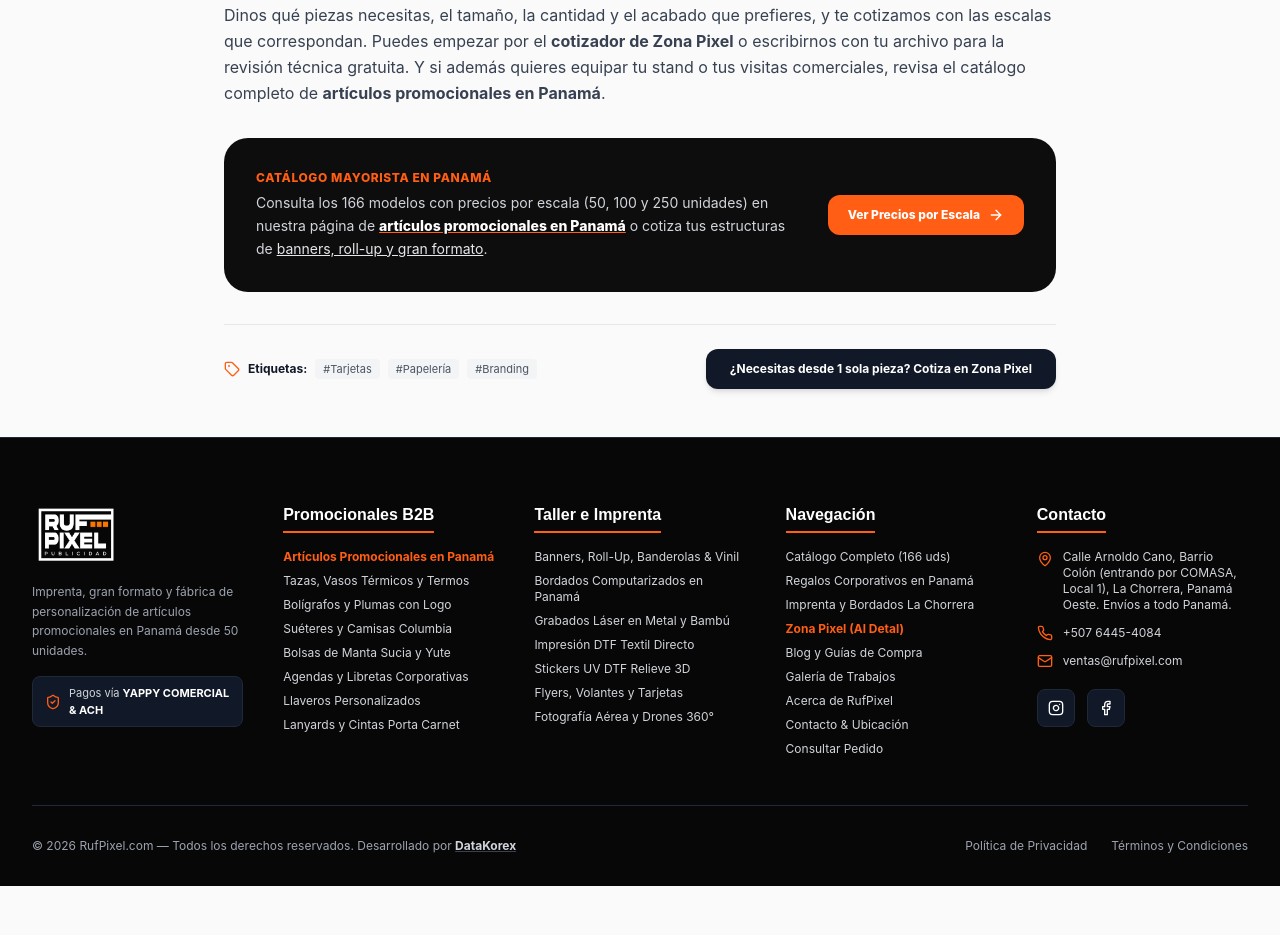
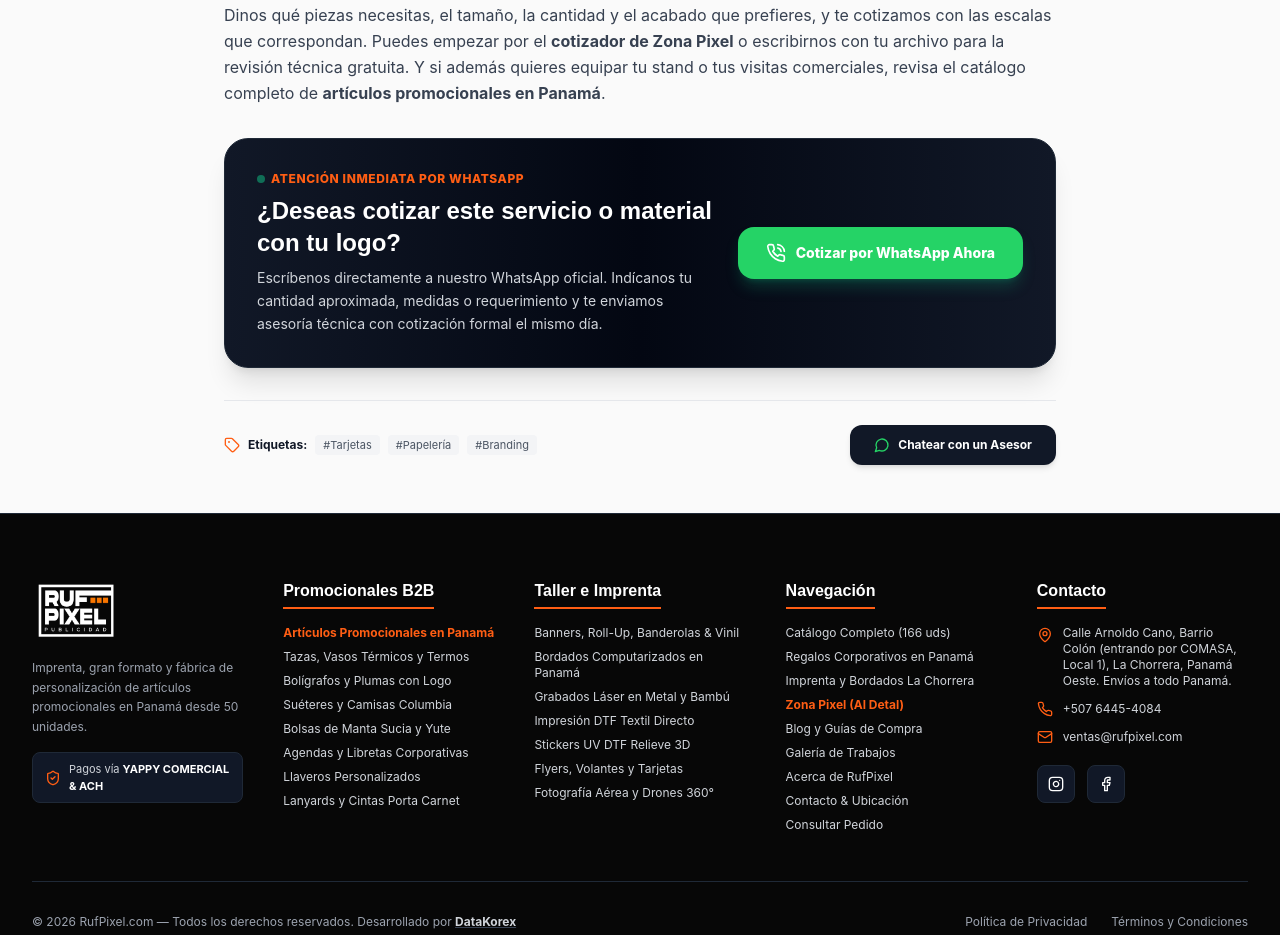
Before and after one commit to cotoss3/Rufpixel_Vercel, a Next.js app: page /blog/acabados-premium-en-tarjetas-de-presentacion in a window 1280 px wide. Shown: the part 4960-5895 px from the top of the page. Before the commit the page ends 5846 px from the top, so only its background shows below. Built offline with nearby package versions, Linux system fonts and the light colour scheme; no server answers.

Commit message:
feat(cro): replace product links in blog articles with direct WhatsApp quote CTA

```diff
--- a/src/app/blog/[slug]/page.tsx
+++ b/src/app/blog/[slug]/page.tsx
@@ -2,7 +2,7 @@ import React from 'react';
 import Link from 'next/link';
 import { notFound } from 'next/navigation';
 import { getBlogPostBySlug } from '@/lib/wordpress';
-import { ArrowLeft, ArrowRight, Clock, User, Tag } from 'lucide-react';
+import { ArrowLeft, Clock, User, Tag, PhoneCall, MessageCircle } from 'lucide-react';
 import { ArticleSchema, BreadcrumbListSchema } from '@/components/seo/SchemaOrg';
 
 const BLOG_SEO_TITLES: Record<string, string> = {
@@ -146,33 +146,34 @@ export default async function BlogPostDetailPage({ params }: { params: { slug: s
         dangerouslySetInnerHTML={{ __html: post.content }}
       />
 
-      {/* SILO Authority Callout to Money Pillar */}
-      <div className="bg-[#0D0D0D] text-white rounded-3xl p-6 sm:p-8 flex flex-col sm:flex-row items-start sm:items-center justify-between gap-6">
-        <div className="space-y-1.5 text-xs sm:text-sm text-gray-300">
-          <span className="text-[#FF5E14] font-extrabold uppercase tracking-wider text-xs block">
-            Catálogo Mayorista en Panamá
+      {/* Direct WhatsApp Quote Conversion Box */}
+      <div className="bg-gradient-to-r from-gray-900 via-gray-950 to-gray-900 text-white rounded-3xl p-6 sm:p-8 flex flex-col sm:flex-row items-start sm:items-center justify-between gap-6 shadow-xl border border-gray-800">
+        <div className="space-y-2 text-xs sm:text-sm text-gray-300 max-w-xl">
+          <span className="text-[#FF5E14] font-extrabold uppercase tracking-wider text-xs flex items-center space-x-1.5">
+            <span className="w-2 h-2 rounded-full bg-emerald-500 animate-pulse"></span>
+            <span>Atención Inmediata por WhatsApp</span>
           </span>
-          <p className="leading-relaxed">
-            Consulta los 166 modelos con precios por escala (50, 100 y 250 unidades) en nuestra página de{' '}
-            <Link href="/articulos-promocionales-panama" className="text-white font-extrabold underline decoration-[#FF5E14] hover:text-[#FF5E14]">
-              artículos promocionales en Panamá
-            </Link>{' '}
-            o cotiza tus estructuras de{' '}
-            <Link href="/servicios/impresion-gran-formato" className="text-gray-200 underline hover:text-[#FF5E14]">
-              banners, roll-up y gran formato
-            </Link>.
+          <h3 className="text-xl sm:text-2xl font-extrabold text-white font-outfit">
+            ¿Deseas cotizar este servicio o material con tu logo?
+          </h3>
+          <p className="leading-relaxed text-gray-300">
+            Escríbenos directamente a nuestro WhatsApp oficial. Indícanos tu cantidad aproximada, medidas o requerimiento y te enviamos asesoría técnica con cotización formal el mismo día.
           </p>
         </div>
-        <Link
-          href="/articulos-promocionales-panama"
-          className="shrink-0 bg-[#FF5E14] hover:bg-[#E04700] text-white px-5 py-3 rounded-xl text-xs font-extrabold transition-all flex items-center space-x-2"
+        <a
+          href={`https://wa.me/50764454084?text=${encodeURIComponent(
+            `Hola RufPixel, estuve leyendo el artículo "${post.title}" y quisiera solicitar una cotización formal.`
+          )}`}
+          target="_blank"
+          rel="noopener noreferrer"
+          className="shrink-0 bg-[#25D366] hover:bg-[#20ba5a] text-white px-7 py-4 rounded-2xl text-sm font-extrabold shadow-lg shadow-emerald-500/25 hover:shadow-emerald-500/40 hover:-translate-y-0.5 transition-all flex items-center space-x-2.5"
         >
-          <span>Ver Precios por Escala</span>
-          <ArrowRight className="w-4 h-4" />
-        </Link>
+          <PhoneCall className="w-5 h-5" />
+          <span>Cotizar por WhatsApp Ahora</span>
+        </a>
       </div>
 
-      {/* Footer Share & Tag Callout */}
+      {/* Footer Share, Tags & Quick WhatsApp Action */}
       <div className="pt-6 border-t border-gray-200 flex flex-col sm:flex-row items-center justify-between gap-4">
         <div className="flex items-center space-x-2 text-xs flex-wrap">
           <Tag className="w-4 h-4 text-[#FF5E14]" />
@@ -184,12 +185,17 @@ export default async function BlogPostDetailPage({ params }: { params: { slug: s
           ))}
         </div>
 
-        <Link
-          href="/cotizador"
-          className="bg-gray-900 hover:bg-gray-800 text-white px-6 py-3 rounded-xl text-xs font-bold shadow-md"
+        <a
+          href={`https://wa.me/50764454084?text=${encodeURIComponent(
+            `Hola RufPixel, me interesa cotizar: ${post.title}`
+          )}`}
+          target="_blank"
+          rel="noopener noreferrer"
+          className="bg-gray-900 hover:bg-[#FF5E14] text-white px-6 py-3 rounded-xl text-xs font-bold shadow-md transition-colors flex items-center space-x-2"
         >
-          ¿Necesitas desde 1 sola pieza? Cotiza en Zona Pixel
-        </Link>
+          <MessageCircle className="w-4 h-4 text-[#25D366]" />
+          <span>Chatear con un Asesor</span>
+        </a>
       </div>
     </article>
   );
--- a/src/app/blog/categoria/[slug]/page.tsx
+++ b/src/app/blog/categoria/[slug]/page.tsx
@@ -1,7 +1,7 @@
 import React from 'react';
 import Link from 'next/link';
 import { getBlogPosts } from '@/lib/wordpress';
-import { Clock, ArrowRight, ArrowLeft } from 'lucide-react';
+import { Clock, ArrowRight, ArrowLeft, PhoneCall } from 'lucide-react';
 
 export async function generateMetadata({ params }: { params: { slug: string } }) {
   return {
@@ -106,6 +106,33 @@ export default async function BlogCategoryPage({ params }: { params: { slug: str
           ))}
         </div>
       )}
+
+      {/* WhatsApp Express Quote Callout */}
+      <div className="bg-gradient-to-r from-gray-900 via-gray-950 to-gray-900 text-white rounded-3xl p-6 sm:p-8 flex flex-col sm:flex-row items-start sm:items-center justify-between gap-6 shadow-xl border border-gray-800">
+        <div className="space-y-1.5 max-w-xl">
+          <span className="text-[#FF5E14] font-extrabold uppercase tracking-wider text-xs flex items-center space-x-1.5">
+            <span className="w-2 h-2 rounded-full bg-emerald-500 animate-pulse"></span>
+            <span>Atención Directa por WhatsApp</span>
+          </span>
+          <h3 className="text-xl sm:text-2xl font-extrabold text-white font-outfit">
+            ¿Buscas asesoría técnica o presupuesto inmediato?
+          </h3>
+          <p className="text-xs sm:text-sm text-gray-300 leading-relaxed">
+            Escríbenos directamente a WhatsApp y te ayudamos a cotizar tus impresiones, promocionales o tomas aéreas al instante.
+          </p>
+        </div>
+        <a
+          href={`https://wa.me/50764454084?text=${encodeURIComponent(
+            `Hola RufPixel, estoy explorando el blog en la categoría ${params.slug} y quisiera cotizar.`
+          )}`}
+          target="_blank"
+          rel="noopener noreferrer"
+          className="shrink-0 bg-[#25D366] hover:bg-[#20ba5a] text-white px-7 py-4 rounded-2xl text-sm font-extrabold shadow-lg shadow-emerald-500/25 hover:shadow-emerald-500/40 hover:-translate-y-0.5 transition-all flex items-center space-x-2"
+        >
+          <PhoneCall className="w-4 h-4" />
+          <span>Cotizar por WhatsApp</span>
+        </a>
+      </div>
     </div>
   );
 }
--- a/src/app/blog/page.tsx
+++ b/src/app/blog/page.tsx
@@ -2,7 +2,7 @@ import React from 'react';
 import type { Metadata } from 'next';
 import Link from 'next/link';
 import { getBlogPosts } from '@/lib/wordpress';
-import { Clock, ArrowRight, ChevronLeft, ChevronRight } from 'lucide-react';
+import { Clock, ArrowRight, ChevronLeft, ChevronRight, PhoneCall } from 'lucide-react';
 import { BreadcrumbListSchema } from '@/components/seo/SchemaOrg';
 
 export const metadata: Metadata = {
@@ -171,6 +171,31 @@ export default async function BlogPage({ searchParams }: { searchParams?: { page
           </div>
         )}
 
+        {/* WhatsApp Express Quote Callout */}
+        <div className="bg-gradient-to-r from-gray-900 via-gray-950 to-gray-900 text-white rounded-3xl p-6 sm:p-8 flex flex-col sm:flex-row items-start sm:items-center justify-between gap-6 shadow-xl border border-gray-800">
+          <div className="space-y-1.5 max-w-xl">
+            <span className="text-[#FF5E14] font-extrabold uppercase tracking-wider text-xs flex items-center space-x-1.5">
+              <span className="w-2 h-2 rounded-full bg-emerald-500 animate-pulse"></span>
+              <span>Atención Rápida por WhatsApp</span>
+            </span>
+            <h3 className="text-xl sm:text-2xl font-extrabold text-white font-outfit">
+              ¿Listo para cotizar tu proyecto o pedido?
+            </h3>
+            <p className="text-xs sm:text-sm text-gray-300 leading-relaxed">
+              Escríbenos directamente a WhatsApp y te armamos un presupuesto inmediato para tus promocionales, banners, DTF o tomas aéreas.
+            </p>
+          </div>
+          <a
+            href="https://wa.me/50764454084?text=Hola%20RufPixel%2C%20estoy%20en%20el%20blog%20y%20deseo%20solicitar%20una%20cotizaci%C3%B3n%20formal."
+            target="_blank"
+            rel="noopener noreferrer"
+            className="shrink-0 bg-[#25D366] hover:bg-[#20ba5a] text-white px-7 py-4 rounded-2xl text-sm font-extrabold shadow-lg shadow-emerald-500/25 hover:shadow-emerald-500/40 hover:-translate-y-0.5 transition-all flex items-center space-x-2"
+          >
+            <PhoneCall className="w-4 h-4" />
+            <span>Cotizar por WhatsApp Ahora</span>
+          </a>
+        </div>
+
       </div>
     </div>
   );
```
